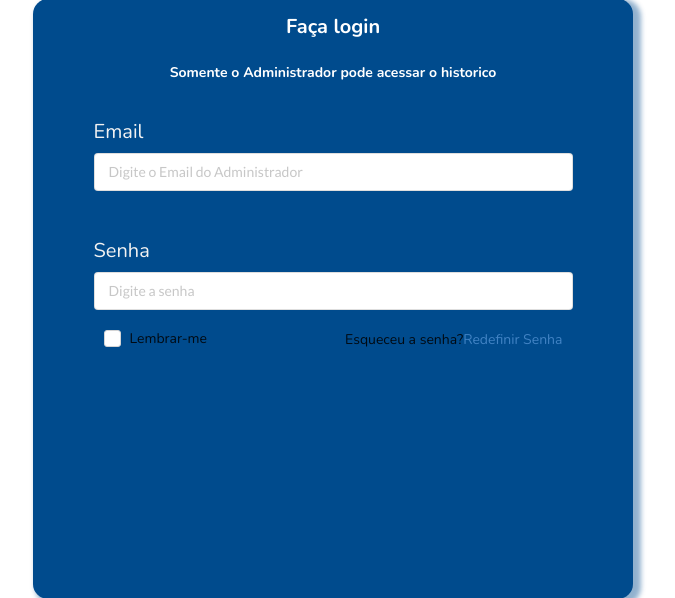
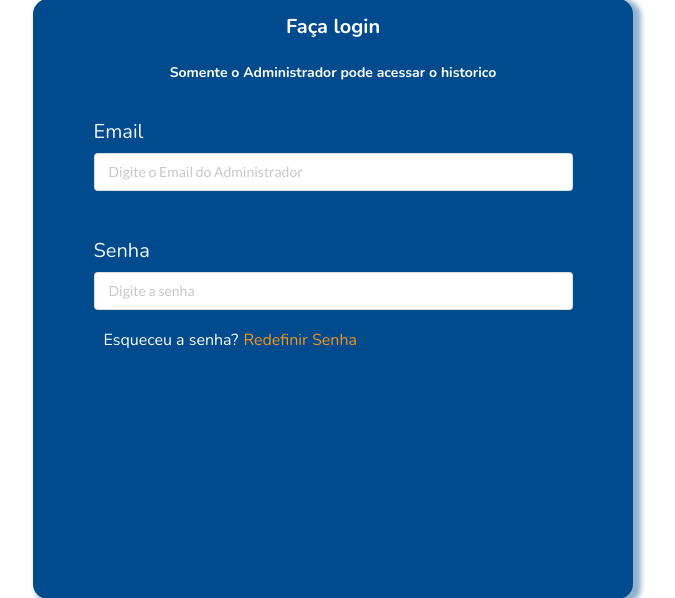
Before and after one commit to pedroT-web/Projeto_ReciclaSenac, a PHP site: page /login.html in a window 1280 px wide. Shown: the part 151-749 px from the top of the page, without its empty margins (307-982 px from the left). Run offline with PHP 8.4, Linux system fonts and the light colour scheme; some libraries are stand-ins or nearby versions.

Commit message:
atualização

```diff
--- a/css/style.css
+++ b/css/style.css
@@ -224,10 +224,12 @@ select{
     border-radius: 15px;
 
     background-color: var(--color-principal);
-    box-shadow:5px 3px 5px 3px rgba(0, 75, 141, 0.43)
+    box-shadow:5px 3px 5px 3px rgba(0, 75, 141, 0.43);
+    transition: 0.5s;
 }
 
 .fundo_login:hover{
+    transition: 0.5s;
     scale: 1.03;
 }
 
@@ -288,6 +290,21 @@ select{
     justify-content: end;
 }
 
+.esqueceu_senha{
+    color: white;
+    font-size: 16px;
+    gap: 5px;
+}
+.esqueceu_senha> a{
+    text-decoration: none;
+    color: var(--color-secundaria);
+}
+.esqueceu_senha> a:hover{
+    color: white;
+    transition: 0.2s;
+}
+
+
 @media screen and (max-width: 768px){
     .container_imagen{
         width: 100%;
--- a/index.html
+++ b/index.html
@@ -45,8 +45,6 @@
     </main>
 </body>
 
-<script>
-    $('.campos_pag_peso').dropdown()
-</script>
+
 
 </html>
--- a/login.html
+++ b/login.html
@@ -52,11 +52,6 @@
                         <input type="password" placeholder="Digite a senha">
                     </div>
                     <div class="campo_redefinir_senha">
-                        <div class="ui checkbox botao_ver_senha">
-                            <input type="checkbox" name="example">
-                            <label>Lembrar-me</label>
-                        </div>
-
                         <label class="esqueceu_senha">Esqueceu a senha? <a href="#">Redefinir Senha</a></label>
                     </div>
                 </div>
--- a/pesagem.html
+++ b/pesagem.html
@@ -17,6 +17,10 @@
 
     <link rel="stylesheet" href="./css/style.css">
 </head>
+
+<script>
+    $('.campos_pag_peso').dropdown()
+</script>
 
 <body>
     <!-- Cabeçalho Página de pesagem -->
```
